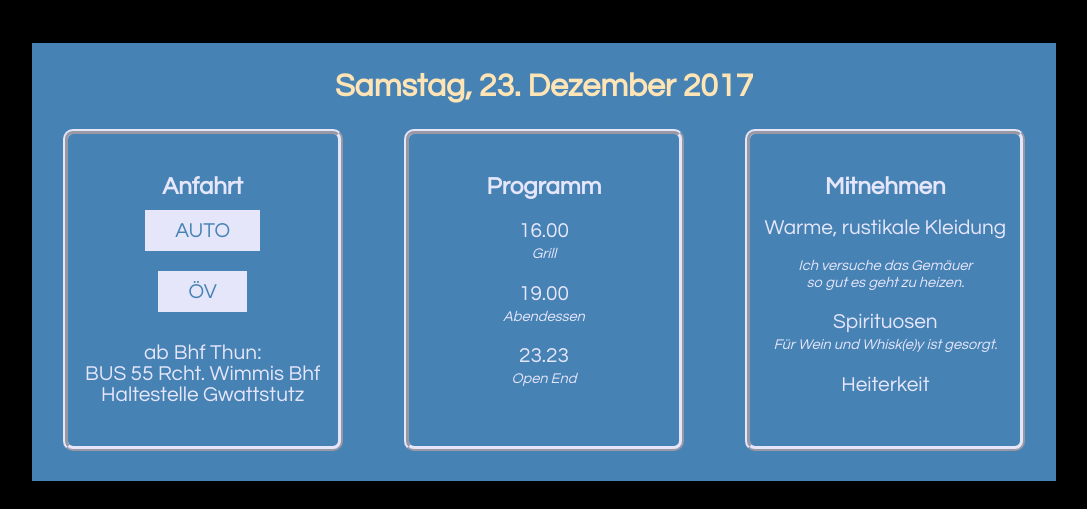
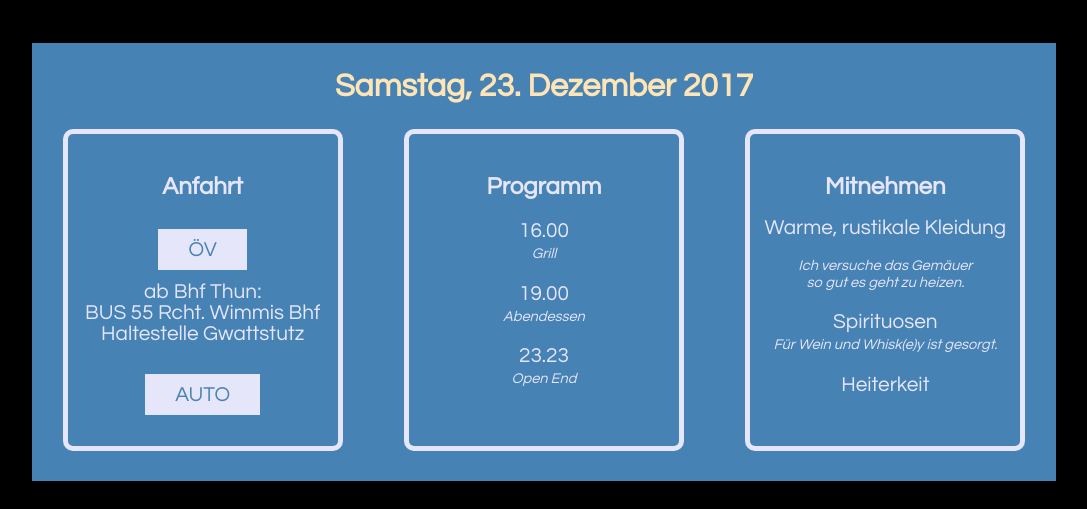
Before and after one commit to ecphelion/geburi, a plain HTML site: page index.html in a window 1280 px wide. Shown: the part 920-1429 px from the top of the page, without its empty margins (96-1183 px from the left). Drawn offline with Linux system fonts and the light colour scheme.

Commit message:
save before trying to improve css

```diff
--- a/index.html
+++ b/index.html
@@ -10,7 +10,7 @@
 
     <header>
       <div class="header">
-          <h1><span>30 Jahre</span> - höchste Zeit zu feiern</h1>
+          <h1><span>30 Jahre</span> - h&#246;chste Zeit zu feiern</h1>
           <p>22. Dezember 1987</p>
       </div>
     </header>
@@ -29,10 +29,9 @@
           <div class="multibox">
             <div>
               <h2>Anfahrt</h2>
+              <p id="margin"><a href="https://www.google.ch/maps/place/Gwatt,+Gwattstutz/@46.7140617,7.6311645,338m/data=!3m1!1e3!4m13!1m7!3m6!1s0x478fad70f11d50a9:0x3b853489aab597d2!2sGwattstutz,+3645!3b1!8m2!3d46.7154132!4d7.630499!3m4!1s0x478fad70dab27f55:0x84ac98586fd540eb!8m2!3d46.7148835!4d7.6314222" target="_blank">ÖV</a></p>
+              <p>ab Bhf Thun:<br />BUS 55 Rcht. Wimmis Bhf<br />Haltestelle Gwattstutz</p>
               <p id="margin"><a href="https://www.google.ch/maps/place/46%C2%B042'38.7%22N+7%C2%B037'52.9%22E/@46.7117902,7.6296605,353m/data=!3m1!1e3!4m14!1m7!3m6!1s0x478fad7197a82731:0xbe5a073fcbe7b49c!2sStr%C3%A4ttligburg,+3645+Thun!3b1!8m2!3d46.7128327!4d7.6282341!3m5!1s0x0:0x0!7e2!8m2!3d46.7107587!4d7.6313543" target="_blank">AUTO</a></p>
-              <p id="margin"><a href="https://www.google.ch/maps/place/Gwatt,+Gwattstutz/@46.7140617,7.6311645,338m/data=!3m1!1e3!4m13!1m7!3m6!1s0x478fad70f11d50a9:0x3b853489aab597d2!2sGwattstutz,+3645!3b1!8m2!3d46.7154132!4d7.630499!3m4!1s0x478fad70dab27f55:0x84ac98586fd540eb!8m2!3d46.7148835!4d7.6314222" target="_blank">ÖV</a></p>
-
-              <p>ab Bhf Thun:<br />BUS 55 Rcht. Wimmis Bhf<br />Haltestelle Gwattstutz</p>
             </div>
             <div>
               <h2>Programm</h2>
--- a/resources/css/style.css
+++ b/resources/css/style.css
@@ -83,7 +83,7 @@ section {
 }
 
 .multibox div {
-  border: 5px ridge lavender;
+  border: 5px solid lavender;
   border-radius: 10px;
   padding: 20px 0;
   width: 270px;
@@ -121,7 +121,7 @@ a:hover {
 }
 
 #margin {
-  margin-bottom: 40px;
+  margin-top: 40px;
 }
 
 .pictures {
```
